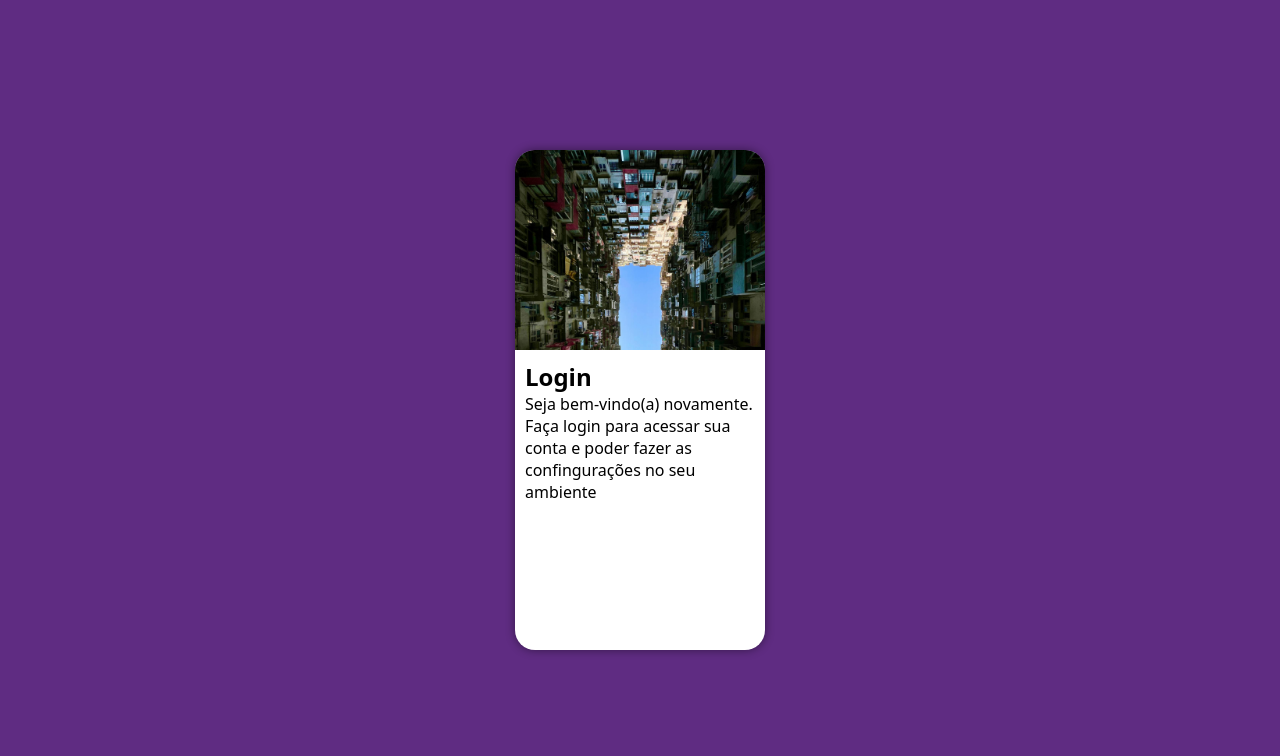
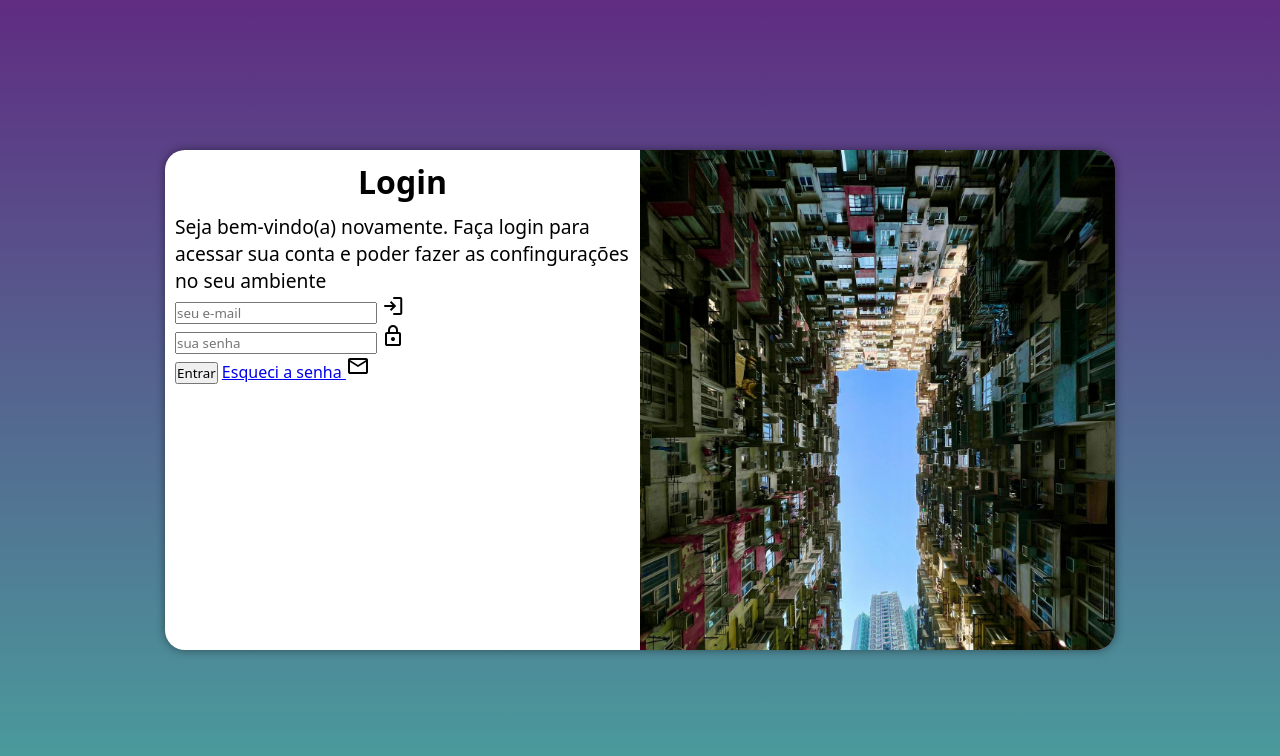
Before and after one commit to GabryelDSous/Projeto-login, a plain HTML site: page index.html in a window 1280 px wide. Drawn offline with nearby package versions, Linux system fonts and the light colour scheme.

Commit message:
adicionei o formulario

```diff
--- a/estilos/media-query.css
+++ b/estilos/media-query.css
@@ -26,7 +26,7 @@ grandes telas: acima de 1200
     }
 }
 
-@media screen and (min-width:992px) and (max-width: 1200px) {
+@media screen and (min-width:992px){
     body{
         background-image: linear-gradient(to top, #49a09d, #5f2c82);
     }
@@ -36,14 +36,22 @@ grandes telas: acima de 1200
     }
 
     section#login > div#imagem{
-        float: left;
+        float: right;
         width: 50%;
         height: 100%;
     }
 
     section#login > div#formulario{
-        float: right;
+        float: left;
         width: 50%;
     }
 
+    div#formulario > h1{
+        font-size: 2em;
+    }
+
+    div#formulario > p{
+        font-size: 1.2em;
+    }
+
 }
--- a/estilos/style.css
+++ b/estilos/style.css
@@ -52,3 +52,12 @@ section#login > div#formulario{
     display: block;
     padding: 10px;
 }
+
+div#formulario > h1{
+    text-align: center;
+    margin-bottom: 10px;
+}
+
+div#formulario > p{
+    font-size: 0.8em;
+}
--- a/index.html
+++ b/index.html
@@ -4,6 +4,9 @@
     <meta charset="UTF-8">
     <meta name="viewport" content="width=device-width, initial-scale=1.0">
     <title>Login</title>
+    <link rel="stylesheet" href="https://fonts.googleapis.com/css2?family=Material+Symbols+Outlined:opsz,wght,FILL,GRAD@20,400,0,0&icon_names=lock" />
+    <link rel="stylesheet" href="https://fonts.googleapis.com/css2?family=Material+Symbols+Outlined:opsz,wght,FILL,GRAD@20,400,0,0&icon_names=login" />
+
     <link rel="stylesheet" href="estilos/style.css">
     <link rel="stylesheet" href="estilos/media-query.css">
 </head>
@@ -16,8 +19,21 @@
             <div id="formulario">
                 <h1>Login</h1>
                 <p>Seja bem-vindo(a) novamente. Faça login para acessar sua conta e poder fazer as confingurações no seu ambiente</p>
-                <form action="login.php" method="post">
-
+                <form action="login.php" method="post" autocomplete="on">
+                    <div class="campo">
+                        <input type="email" name="login" id="ilogin" placeholder="seu e-mail" autocomplete="email" required maxlength="30">
+                        <label for="ilogin"><span class="material-symbols-outlined">login</span></label>
+                    </div>
+                    <div class="campo">
+                        <input type="password" name="senha" id="isenha" placeholder="sua senha" autocomplete="current-password" required minlength="8" maxlength="20">
+                        <label for="isenha">
+                            <svg xmlns="http://www.w3.org/2000/svg" height="24px" viewBox="0 -960 960 960" width="24px" fill="black"><path d="M240-80q-33 0-56.5-23.5T160-160v-400q0-33 23.5-56.5T240-640h40v-80q0-83 58.5-141.5T480-920q83 0 141.5 58.5T680-720v80h40q33 0 56.5 23.5T800-560v400q0 33-23.5 56.5T720-80H240Zm0-80h480v-400H240v400Zm240-120q33 0 56.5-23.5T560-360q0-33-23.5-56.5T480-440q-33 0-56.5 23.5T400-360q0 33 23.5 56.5T480-280ZM360-640h240v-80q0-50-35-85t-85-35q-50 0-85 35t-35 85v80ZM240-160v-400 400Z"/></svg>
+                        <label>
+                    </div>
+                    <input type="submit" value="Entrar">
+                    <a href="esqueci.html">Esqueci a senha
+                        <svg xmlns="http://www.w3.org/2000/svg" height="24px" viewBox="0 -960 960 960" width="24px" fill="black"><path d="M160-160q-33 0-56.5-23.5T80-240v-480q0-33 23.5-56.5T160-800h640q33 0 56.5 23.5T880-720v480q0 33-23.5 56.5T800-160H160Zm320-280L160-640v400h640v-400L480-440Zm0-80 320-200H160l320 200ZM160-640v-80 480-400Z"/></svg>
+                    </a>
                 </form>
             </div>
         </section>
```
